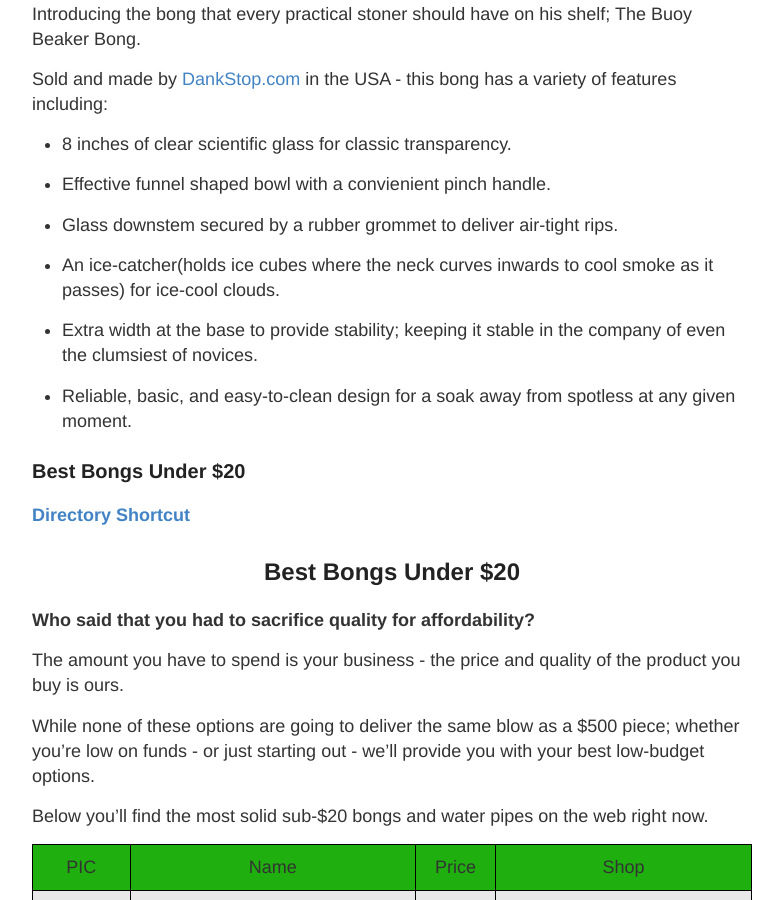
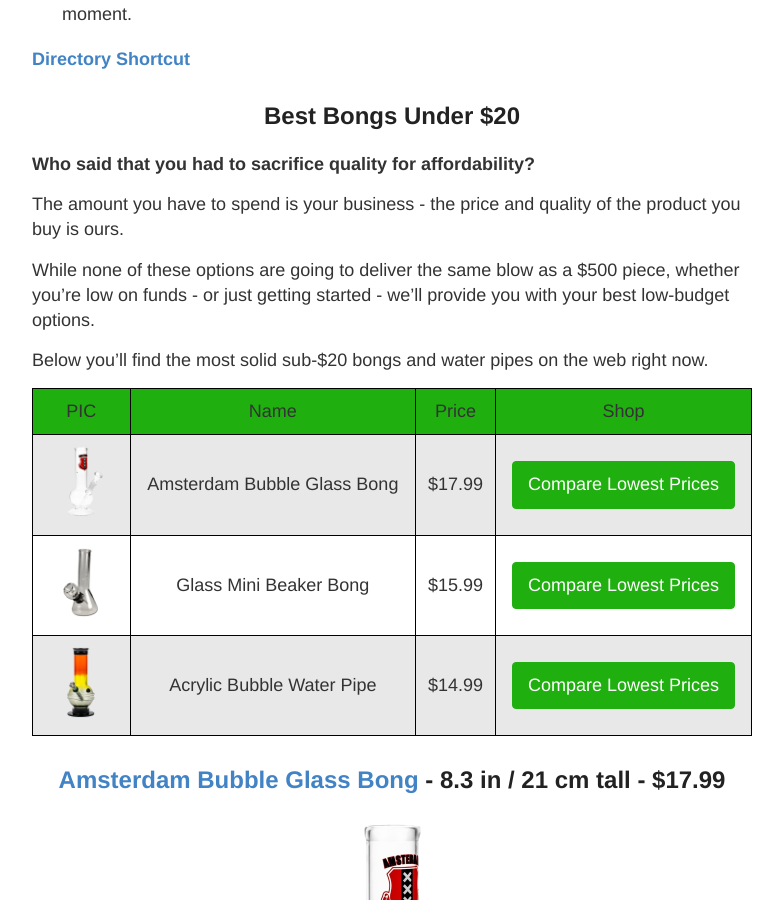
Before and after one commit to smokephisticated/smokephisticated, a Jekyll site: the page built from pages/bongs/bongs.md, in a window 1280 px wide and 900 px high, scrolled down 12966 px. Shown: the whole window, without its empty margins (248-1031 px from the left). Built offline with Jekyll 4.4.1, drawn with Linux system fonts in a browser that asks for light colours; some of the changed text lies outside the part shown.

Commit message:
toc heading compromise

```diff
--- a/pages/bongs/bongs.md
+++ b/pages/bongs/bongs.md
@@ -90,17 +90,9 @@
 
 **[Directory Shortcut](#bong-directory)**
 
-## <p style="text-align: center;">test</p>
+### <a name="headbbu140"></a>
 
-# <a class="heading-center" name="headbbu140"></a>Best Bongs Under $140
-
-## <a class="heading-center" name="headbbu100"></a>Best Bongs Under $140
-
-### <a name="headbbu75"></a>
-
-#### <a class="heading-center" name="headbbu50"></a>Best Bongs Under $140
-
-##### <a class="heading-center" name="headbbu20"></a>Best Bongs Under $140
+<h2 class="heading-center">Best Bongs Under $140</h2>
 
 **Here below** - you'll find our most effective bong recommendations between $100 to $140 that, with care and respect, will bring you quality usage for years to come.
 
@@ -250,7 +242,7 @@
 
 **[Directory Shortcut](#bong-directory)**
 
-### <a name="headbbu100"></a>Best Bongs Under $100
+### <a name="headbbu100"></a>
 
 <h2 class="heading-center">Best bongs under $100</h2>
 
@@ -297,7 +289,7 @@
 
 **[Directory Shortcut](#bong-directory)**
 
-### <a name="headbbu75"></a>Best Bongs Under $75
+### <a name="headbbu75"></a>
 
 <h2 class="heading-center">Best bongs under $75</h2>
 
@@ -347,7 +339,7 @@
 
 **[Directory Shortcut](#bong-directory)**
 
-### <a name="headbbu50"></a>Best Bongs Under $50
+### <a name="headbbu50"></a>
 
 <h2 class="heading-center">Best bongs under $50</h2>
 
@@ -446,7 +438,7 @@
 
 * Reliable, basic, and easy-to-clean design for a soak away from spotless at any given moment.
 
-### <a name="headbbu20"></a>Best Bongs Under $20
+### <a name="headbbu20"></a>
 
 **[Directory Shortcut](#bong-directory)**
 
@@ -456,7 +448,7 @@
 
 The amount you have to spend is your business - the price and quality of the product you buy is ours.
 
-While none of these options are going to deliver the same blow as a $500 piece; whether you're low on funds - or just starting out - we'll provide you with your best low-budget options.
+While none of these options are going to deliver the same blow as a $500 piece, whether you're low on funds - or just getting started - we'll provide you with your best low-budget options.
 
 Below you'll find the most solid sub-$20 bongs and water pipes on the web right now.
 
```
